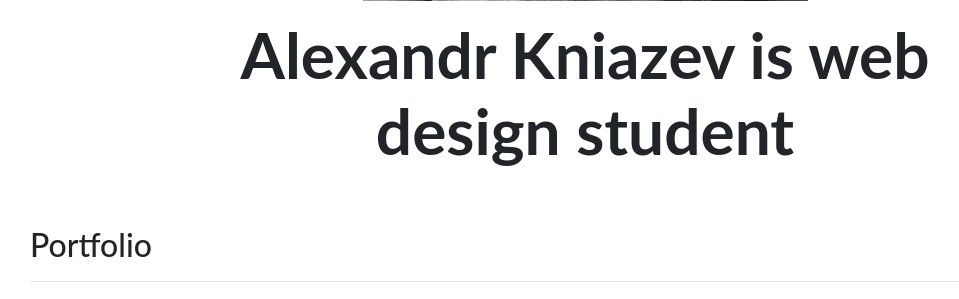
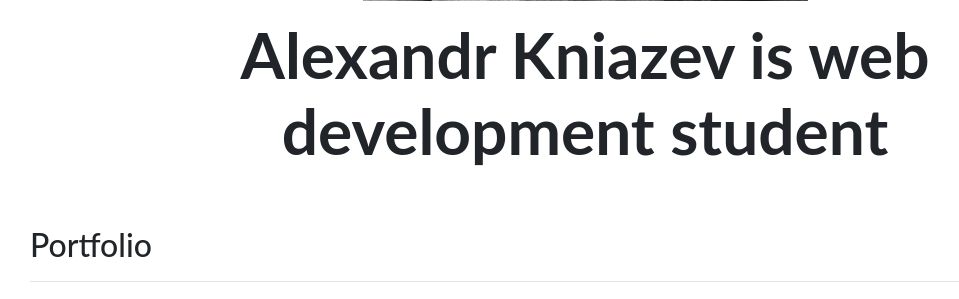
Before and after one commit to sashakniazev/django4-portfolio-website, a Django app: template portfolio/templates/portfolio/home.html in a window 1280 px wide. Shown: the part 696-995 px from the top of the page, without its empty margins (55-1014 px from the left). Run offline with Django 4.2, Linux system fonts and the light colour scheme; the template is opened without the code that fills it: values that come from a table or form of the project are taken from there, others are empty; data comes from the database, SQL or seed files in the repository; some libraries are stand-ins or nearby versions.

Commit message:
Update home.html

```diff
--- a/portfolio/templates/portfolio/home.html
+++ b/portfolio/templates/portfolio/home.html
@@ -12,7 +12,7 @@
 
 <div class="row justify-content-center mb-3">
   <div class="col-md-9 text-center">
-    <h1 id="hometext" class="font-weight-bold">Alexandr Kniazev is web design student </h1>
+    <h1 id="hometext" class="font-weight-bold">Alexandr Kniazev is web development student </h1>
   </div>
 </div>
 
```
